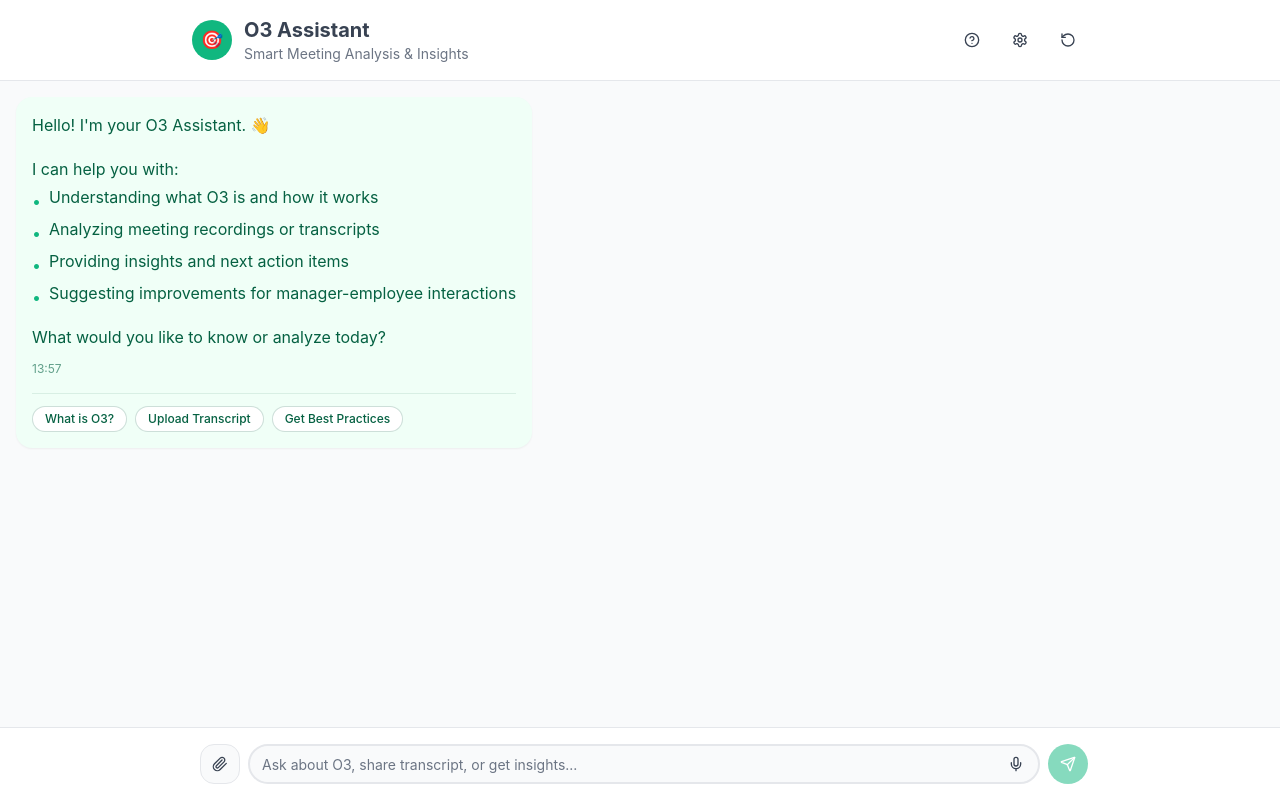
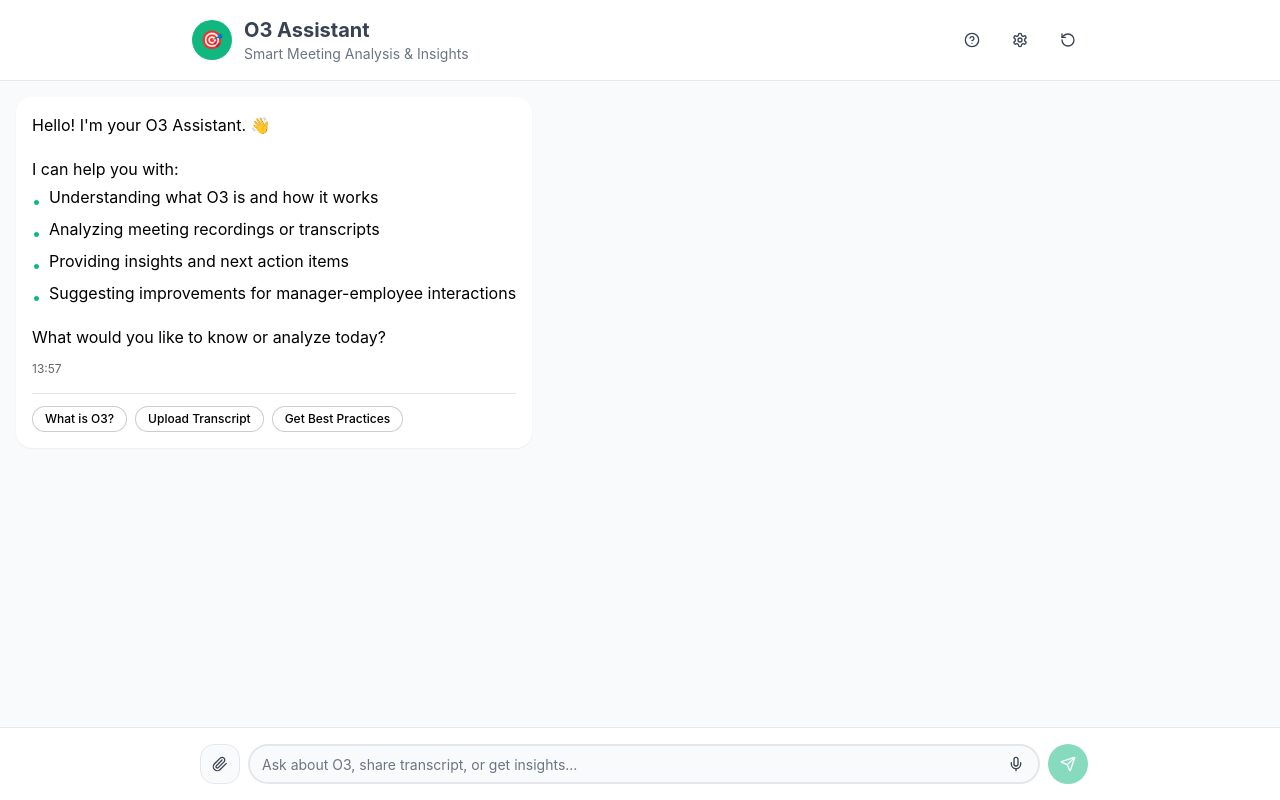
Before and after one commit to RahulVermaAutomation/o3-insight-pal, a React (Vite) app: page / in a window 1280 px wide. Built offline with nearby package versions, Linux system fonts and the light colour scheme; the HTML template or start-up script is replaced by a standard one.

Commit message:
Change response colors

```diff
--- a/src/index.css
+++ b/src/index.css
@@ -45,8 +45,8 @@ All colors MUST be HSL.
     --ring: 213 94% 68%;
 
     /* AI Message Background */
-    --ai-message: 150 100% 97%; /* #F0FDF4 */
-    --ai-message-foreground: 160 90% 20%; /* #065F46 */
+    --ai-message: 0 0% 100%; /* #FFFFFF - White background */
+    --ai-message-foreground: 0 0% 0%; /* #000000 - Black text */
 
     --radius: 1rem;
 
```
